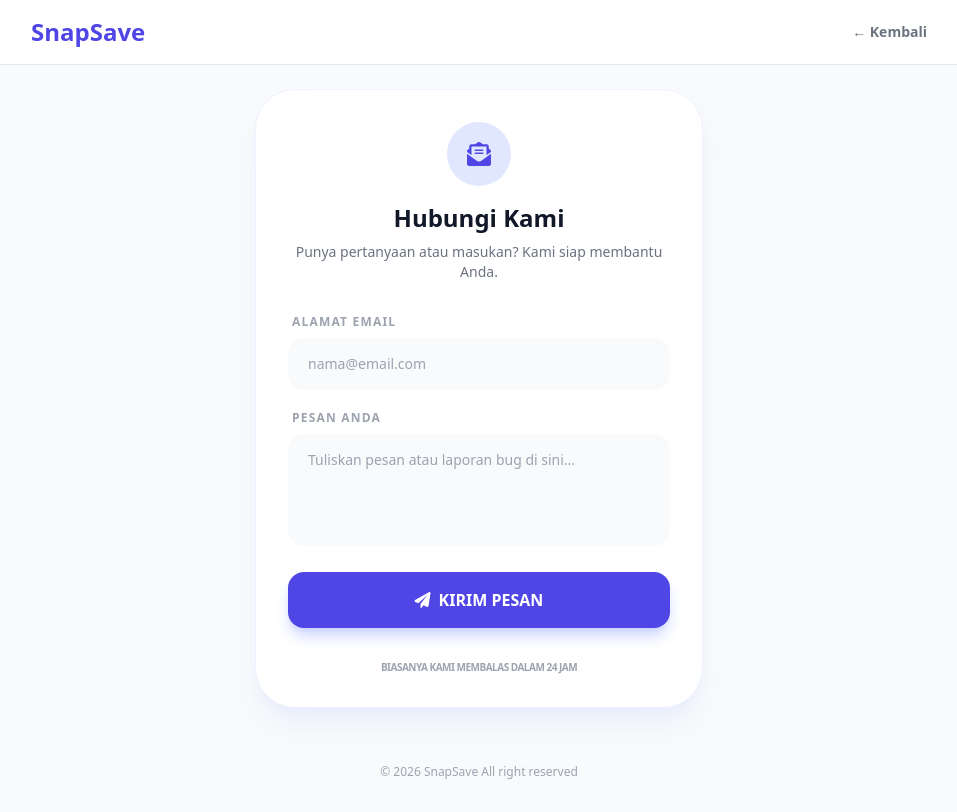
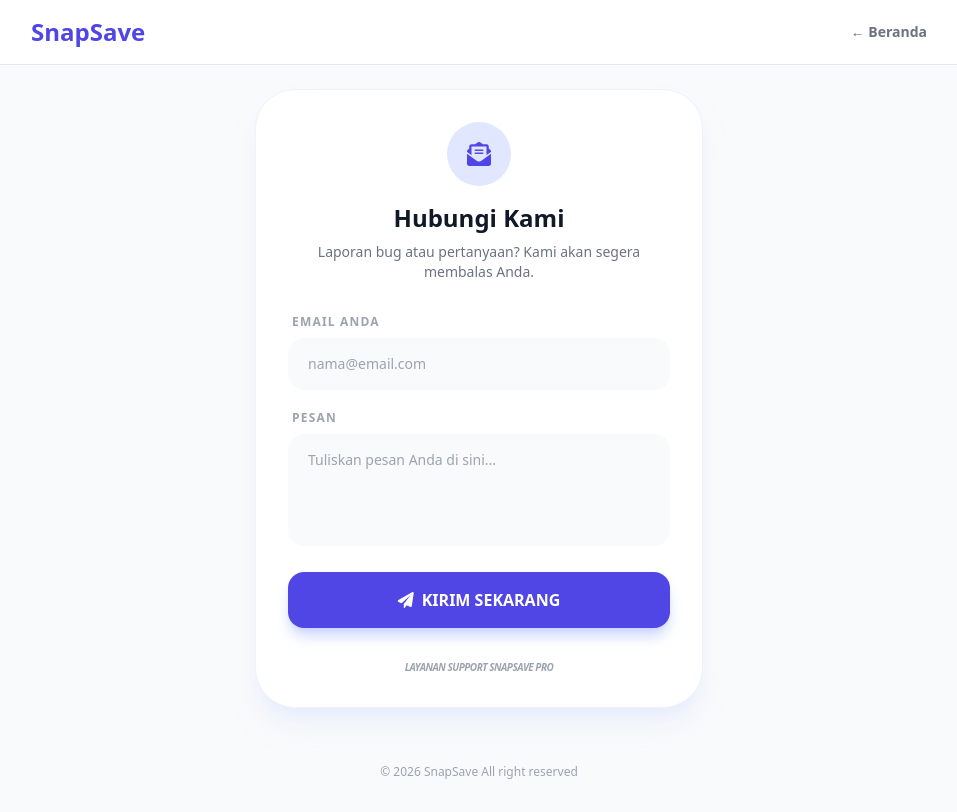
Before and after one commit to design-indra/SnapSave, a Flask app: page /contact in a window 1280 px wide. Shown: the whole page, without its empty margins (161-1118 px from the left). Run offline with Flask 3, Linux system fonts and the light colour scheme; some libraries are stand-ins or nearby versions.

Commit message:
Update contact.html

```diff
--- a/templates/contact.html
+++ b/templates/contact.html
@@ -12,7 +12,7 @@
     <nav class="py-4 px-6 bg-white border-b">
         <div class="max-w-4xl mx-auto flex justify-between items-center">
             <a href="/" class="text-2xl font-black text-indigo-600">SnapSave</a>
-            <a href="/" class="text-sm font-bold text-gray-500 hover:text-indigo-600 transition">← Kembali</a>
+            <a href="/" class="text-sm font-bold text-gray-500 hover:text-indigo-600 transition">← Beranda</a>
         </div>
     </nav>
 
@@ -23,30 +23,30 @@
                     <i class="fa-solid fa-envelope-open-text"></i>
                 </div>
                 <h1 class="text-2xl font-black text-gray-900">Hubungi Kami</h1>
-                <p class="text-gray-500 text-sm mt-2 font-medium">Punya pertanyaan atau masukan? Kami siap membantu Anda.</p>
+                <p class="text-gray-500 text-sm mt-2 font-medium">Laporan bug atau pertanyaan? Kami akan segera membalas Anda.</p>
             </div>
 
-            <form action="#" class="space-y-5">
+            <form action="https://formspree.io/f/mlgwwvvb" method="POST" class="space-y-5">
                 <div>
-                    <label class="block text-xs font-bold text-gray-400 uppercase tracking-widest mb-2 ml-1">Alamat Email</label>
-                    <input type="email" placeholder="nama@email.com" required
+                    <label class="block text-xs font-bold text-gray-400 uppercase tracking-widest mb-2 ml-1">Email Anda</label>
+                    <input type="email" name="email" placeholder="nama@email.com" required
                         class="w-full px-5 py-4 bg-gray-50 border-none rounded-2xl focus:ring-2 focus:ring-indigo-500 outline-none transition text-sm">
                 </div>
 
                 <div>
-                    <label class="block text-xs font-bold text-gray-400 uppercase tracking-widest mb-2 ml-1">Pesan Anda</label>
-                    <textarea rows="4" placeholder="Tuliskan pesan atau laporan bug di sini..." required
+                    <label class="block text-xs font-bold text-gray-400 uppercase tracking-widest mb-2 ml-1">Pesan</label>
+                    <textarea name="message" rows="4" placeholder="Tuliskan pesan Anda di sini..." required
                         class="w-full px-5 py-4 bg-gray-50 border-none rounded-2xl focus:ring-2 focus:ring-indigo-500 outline-none transition text-sm resize-none"></textarea>
                 </div>
 
                 <button type="submit"
                     class="w-full bg-indigo-600 hover:bg-indigo-700 text-white font-black py-4 rounded-2xl transition shadow-lg shadow-indigo-200 flex items-center justify-center gap-2">
-                    <i class="fa-solid fa-paper-plane"></i> KIRIM PESAN
+                    <i class="fa-solid fa-paper-plane"></i> KIRIM SEKARANG
                 </button>
             </form>
 
             <div class="mt-8 text-center">
-                <p class="text-[10px] text-gray-400 font-bold uppercase tracking-tighter">Biasanya kami membalas dalam 24 jam</p>
+                <p class="text-[10px] text-gray-400 font-bold uppercase tracking-tighter italic">Layanan Support SnapSave PRO</p>
             </div>
         </div>
     </main>
```
